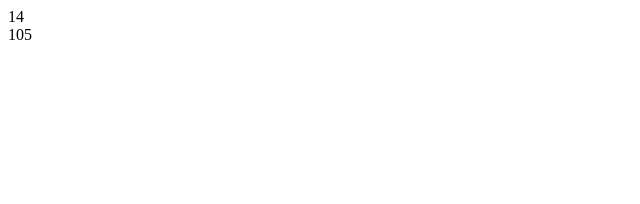
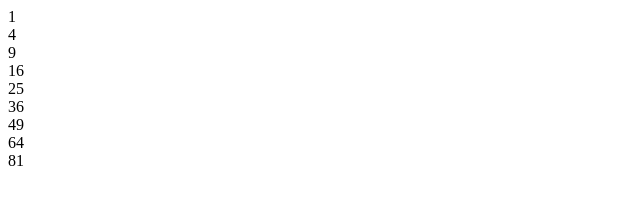
Before and after one commit to DilrubaShondha/javascript-project, a plain HTML site: page loop task 1/index.html in a window 1280 px wide. Shown: the whole page, without its empty margins (0-640 px from the left). Drawn offline with Linux system fonts and the light colour scheme.

Commit message:
loop task commit

```diff
--- a/loop task 1/index.html
+++ b/loop task 1/index.html
@@ -3,21 +3,15 @@
 <head>
     <meta charset="UTF-8">
     <meta name="viewport" content="width=device-width, initial-scale=1.0">
-    <title>loop task 2</title>
+    <title>loop task 3</title>
 </head>
 <body>
     <script>
-        let num = 1;
-        let sum = 0;
-        while(true){
-            sum = sum + num;
-            if(sum >= 100){
-                break;
+        let i = 1;
+        for(i=1;i < 100;i++){
+            if(Number.isInteger(Math.sqrt(i)))
+            document.write(i +"<br>");
             }
-            num++;
-        }
-        document.write(num +"<br>");
-        document.write(sum);
 
     </script>
 </body>
```
